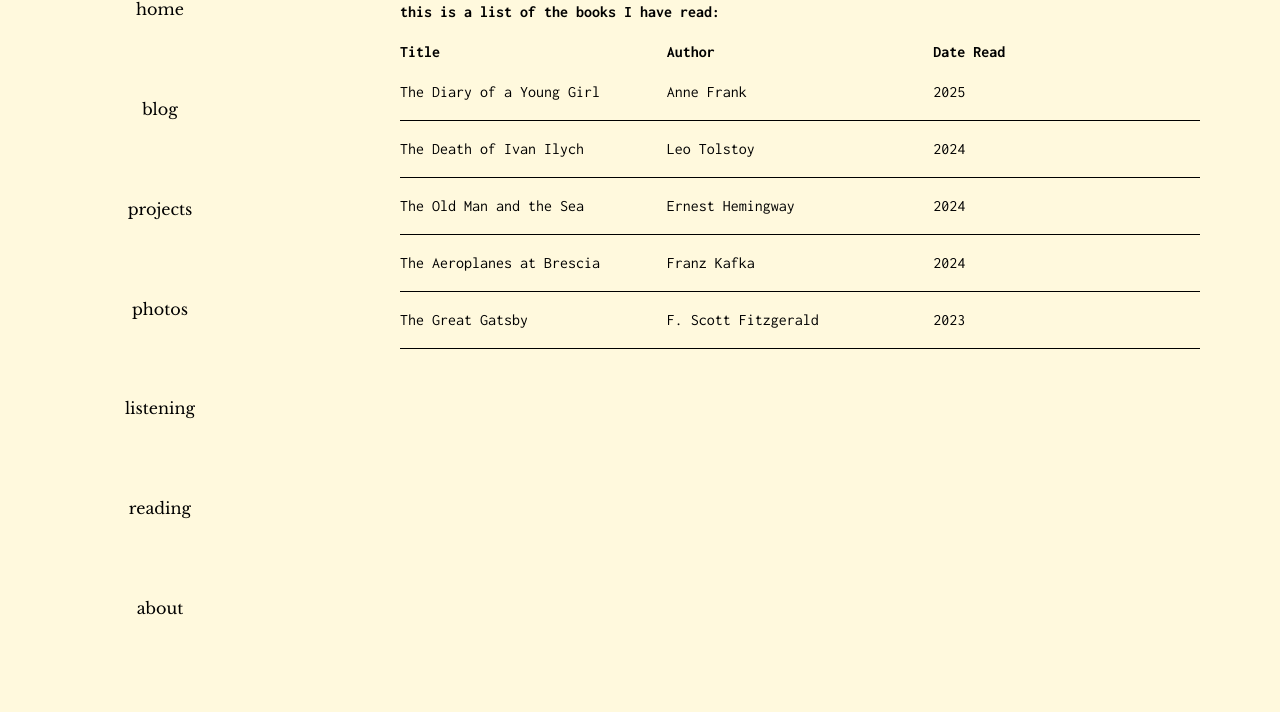
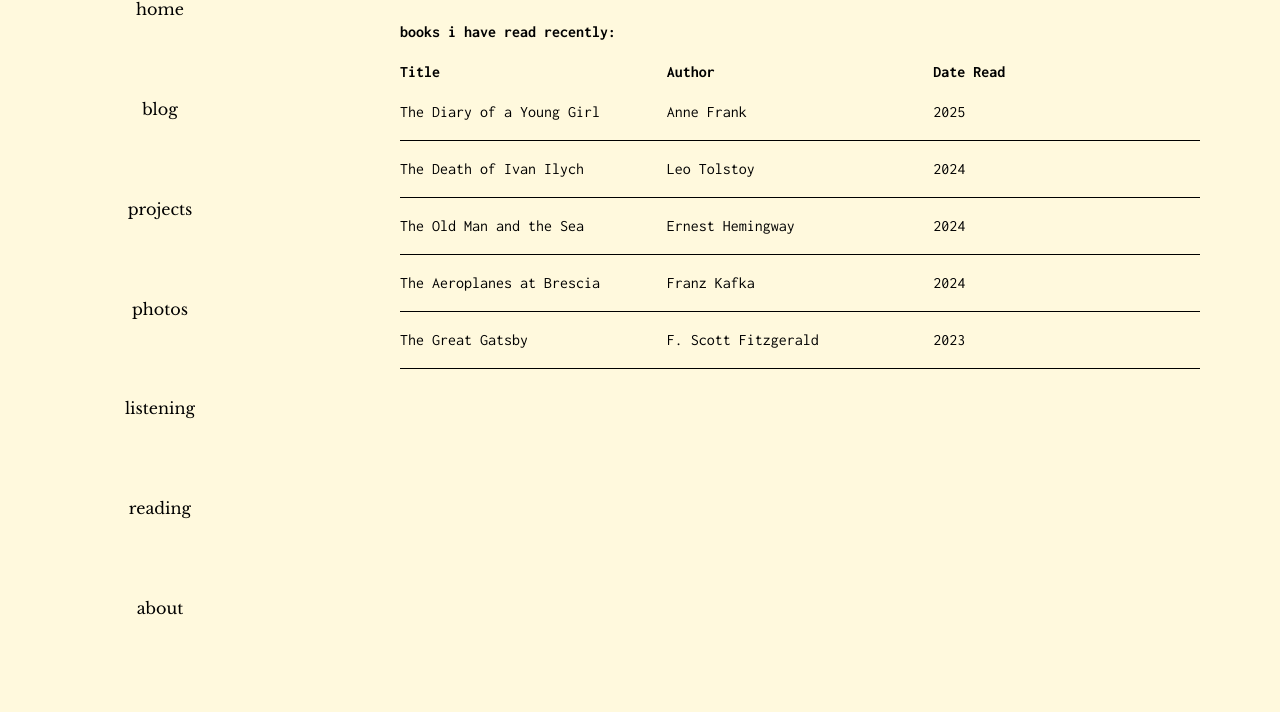
Before and after one commit to williamgturner/myblog, an Astro site: page /reading in a window 1280 px wide. Shown: the part 88-800 px from the top of the page. Built offline with nearby package versions, Linux system fonts and the light colour scheme; Astro itself is replaced by a stand-in of ours.

Commit message:
margin changes

```diff
--- a/src/layouts/MainLayout.astro
+++ b/src/layouts/MainLayout.astro
@@ -9,7 +9,7 @@ import Head from "../components/Head.astro";
 
   <main
     id="content"
-    class="flex flex-col flex-grow mx-6 lg:mx-20 lg:my-5 overflow-y-auto"
+    class="flex flex-col flex-grow mx-6 lg:mx-20 lg:my-10 overflow-y-auto"
   >
     <slot class="content" />
     <div
--- a/src/pages/index.astro
+++ b/src/pages/index.astro
@@ -5,7 +5,7 @@ import Layout from "../layouts/MainLayout.astro";
 <Layout>
   <img
     src="/images/index.jpg"
-    class="rounded-md md:w-[100%] lg:w-[100%] align-middle mt-15"
+    class="rounded-md md:w-[100%] lg:w-[100%] align-middle mx-auto mt-10"
     alt="black and whtie image of riot police forming a line"
   />
   <small class="text-gray-400 text-center lg:text-right"
--- a/src/pages/reading.astro
+++ b/src/pages/reading.astro
@@ -9,7 +9,7 @@ const sortedBooks = books.sort(
 
 <Layout>
   <h1>reading</h1>
-  <h2>this is a list of the books I have read:</h2>
+  <h2>books i have read recently:</h2>
 
   <ul class="flex flex-col max-w-4xl w-full">
     <li class="flex font-bold mb-2">
```
